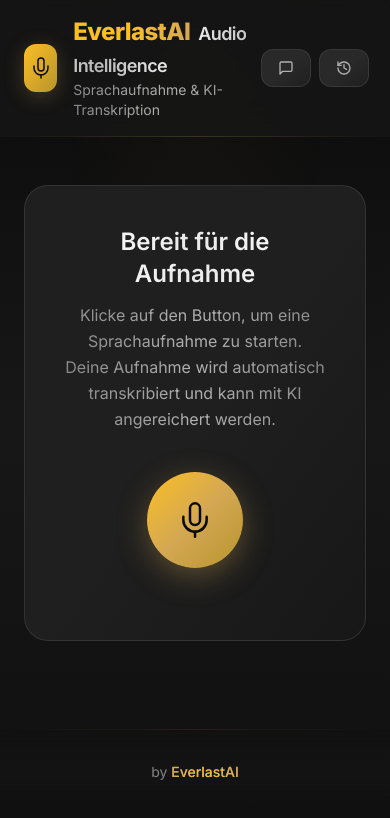
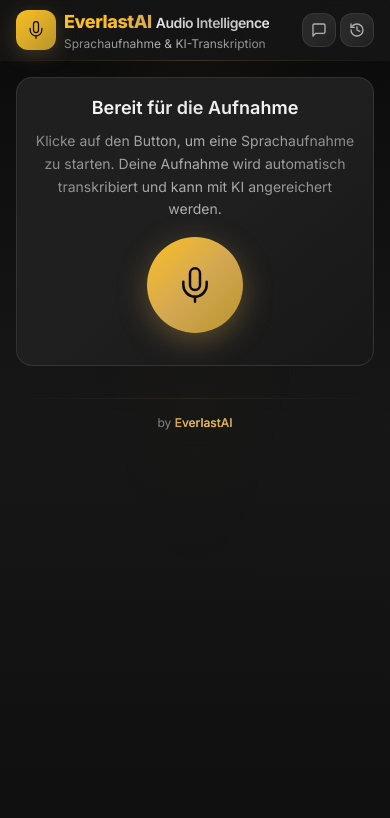
Before and after one commit to philyas/voice-agent, a Next.js app in the folder frontend/: page / in a window 390 px wide. Shown: the top 818 px of the page. Built offline with nearby package versions, Linux system fonts and the light colour scheme.

Commit message:
fix mainpage with mobile scrolling

```diff
--- a/frontend/src/app/page.tsx
+++ b/frontend/src/app/page.tsx
@@ -161,19 +161,19 @@
     <main className="min-h-screen relative z-10">
       {/* Header */}
       <header className="sticky top-0 z-50 glass border-b border-transparent bg-gradient-to-b from-dark-900/95 via-dark-900/90 to-dark-900/95" style={{ borderImage: 'linear-gradient(90deg, transparent, rgba(212, 168, 83, 0.2), transparent) 1' }}>
-        <div className="max-w-5xl mx-auto px-6 py-4">
+        <div className="max-w-5xl mx-auto px-4 sm:px-6 py-2 sm:py-4">
           <div className="flex items-center justify-between">
-            <div className="flex items-center gap-4">
-              <div className="w-12 h-12 rounded-xl bg-gradient-to-br from-gold-400 to-gold-600 flex items-center justify-center shadow-gold">
-                <Mic className="w-6 h-6 text-dark-950" strokeWidth={1.5} />
+            <div className="flex items-center gap-2 sm:gap-4">
+              <div className="w-10 h-10 sm:w-12 sm:h-12 rounded-xl bg-gradient-to-br from-gold-400 to-gold-600 flex items-center justify-center shadow-gold">
+                <Mic className="w-5 h-5 sm:w-6 sm:h-6 text-dark-950" strokeWidth={1.5} />
               </div>
               <div>
                 <div className="flex items-center gap-2">
-                  <h1 className="text-2xl font-extrabold tracking-tight">
+                  <h1 className="text-lg sm:text-2xl font-extrabold tracking-tight">
                     <span className="bg-gradient-to-r from-gold-400 via-gold-300 via-gold-400 to-gold-500 bg-clip-text text-transparent">
                       EverlastAI
                     </span>
-                    <span className="bg-gradient-to-r from-white/90 via-white/70 to-white/90 bg-clip-text text-transparent font-semibold text-lg ml-2">
+                    <span className="bg-gradient-to-r from-white/90 via-white/70 to-white/90 bg-clip-text text-transparent font-semibold text-sm sm:text-lg ml-1 sm:ml-2">
                       Audio Intelligence
                     </span>
                   </h1>
@@ -184,22 +184,22 @@
                     </span>
                   )}
                 </div>
-                <p className="text-sm bg-gradient-to-r from-dark-400 via-dark-300 to-dark-400 bg-clip-text text-transparent">
+                <p className="text-xs sm:text-sm bg-gradient-to-r from-dark-400 via-dark-300 to-dark-400 bg-clip-text text-transparent">
                   Sprachaufnahme & KI-Transkription
                 </p>
               </div>
             </div>
-            <div className="flex items-center gap-2">
+            <div className="flex items-center gap-1 sm:gap-2">
               <Link
                 href="/chat"
-                className="flex items-center gap-2 px-4 py-2.5 rounded-xl bg-gradient-to-br from-dark-800 via-dark-800 to-dark-850 border border-dark-700/50 text-dark-300 hover:text-white hover:border-gold-500/30 hover:bg-gradient-to-br hover:from-dark-750 hover:via-dark-800 hover:to-dark-850 transition-all duration-200"
+                className="flex items-center gap-1 sm:gap-2 px-2 sm:px-4 py-2 sm:py-2.5 rounded-xl bg-gradient-to-br from-dark-800 via-dark-800 to-dark-850 border border-dark-700/50 text-dark-300 hover:text-white hover:border-gold-500/30 hover:bg-gradient-to-br hover:from-dark-750 hover:via-dark-800 hover:to-dark-850 transition-all duration-200"
               >
                 <MessageSquare className="w-4 h-4" />
                 <span className="hidden sm:inline text-sm font-medium">Chat</span>
               </Link>
               <Link
                 href="/history"
-                className="flex items-center gap-2 px-4 py-2.5 rounded-xl bg-gradient-to-br from-dark-800 via-dark-800 to-dark-850 border border-dark-700/50 text-dark-300 hover:text-white hover:border-gold-500/30 hover:bg-gradient-to-br hover:from-dark-750 hover:via-dark-800 hover:to-dark-850 transition-all duration-200"
+                className="flex items-center gap-1 sm:gap-2 px-2 sm:px-4 py-2 sm:py-2.5 rounded-xl bg-gradient-to-br from-dark-800 via-dark-800 to-dark-850 border border-dark-700/50 text-dark-300 hover:text-white hover:border-gold-500/30 hover:bg-gradient-to-br hover:from-dark-750 hover:via-dark-800 hover:to-dark-850 transition-all duration-200"
               >
                 <History className="w-4 h-4" />
                 <span className="hidden sm:inline text-sm font-medium">Historie</span>
@@ -210,10 +210,10 @@
       </header>
 
       {/* Main Content */}
-      <div className="max-w-5xl mx-auto px-6 py-12">
+      <div className="max-w-5xl mx-auto px-4 sm:px-6 py-4 sm:py-12">
         {/* Error Messages */}
         {(recorderError || processing.error) && (
-          <div className="mb-8">
+          <div className="mb-4 sm:mb-8">
             <div className="bg-red-500/10 border border-red-500/30 rounded-xl p-4">
               <div className="flex items-start justify-between gap-4">
                 <div className="flex-1">
@@ -249,9 +249,9 @@
         )}
 
         {/* Recording Section */}
-        <section className="mb-10">
+        <section className="mb-4 sm:mb-10">
           <div
-            className="group bg-gradient-to-br from-dark-850 via-dark-850 to-dark-900 border border-dark-700/50 rounded-3xl p-10 relative overflow-hidden transition-all duration-300 hover:border-gold-500/20 hover:shadow-[0_20px_40px_rgba(0,0,0,0.4),0_0_0_1px_rgba(212,168,83,0.15),0_0_30px_rgba(212,168,83,0.05)]"
+            className="group bg-gradient-to-br from-dark-850 via-dark-850 to-dark-900 border border-dark-700/50 rounded-2xl sm:rounded-3xl p-4 sm:p-10 relative overflow-hidden transition-all duration-300 hover:border-gold-500/20 hover:shadow-[0_20px_40px_rgba(0,0,0,0.4),0_0_0_1px_rgba(212,168,83,0.15),0_0_30px_rgba(212,168,83,0.05)]"
             onClick={(e) => {
               // Prevent clicks on container from triggering any actions
               // Only allow clicks on actual buttons
@@ -264,16 +264,16 @@
             <div className="flex flex-col items-center">
               {/* Duration Display */}
               {isRecording && (
-                <div className="mb-8 text-center w-full transition-smooth animate-fade-in">
-                  <span className="text-6xl font-light tracking-tight font-mono bg-gradient-to-br from-gold-400 via-gold-300 to-gold-500 bg-clip-text text-transparent transition-all duration-300">
+                <div className="mb-4 sm:mb-8 text-center w-full transition-smooth animate-fade-in">
+                  <span className="text-4xl sm:text-6xl font-light tracking-tight font-mono bg-gradient-to-br from-gold-400 via-gold-300 to-gold-500 bg-clip-text text-transparent transition-all duration-300">
                     {formatDuration(duration)}
                   </span>
-                  <p className="text-sm bg-gradient-to-r from-dark-400 via-dark-300 to-dark-400 bg-clip-text text-transparent mt-2 font-medium transition-all duration-300">
+                  <p className="text-xs sm:text-sm bg-gradient-to-r from-dark-400 via-dark-300 to-dark-400 bg-clip-text text-transparent mt-1 sm:mt-2 font-medium transition-all duration-300">
                     {isPaused ? 'Pausiert' : 'Aufnahme läuft...'}
                   </p>
 
                   {/* Waveform Visualization */}
-                  <div className="mt-6 max-w-3xl mx-auto transition-smooth animate-fade-in">
+                  <div className="mt-3 sm:mt-6 max-w-3xl mx-auto transition-smooth animate-fade-in">
                     <Waveform
                       audioStream={audioStream}
                       isRecording={isRecording}
@@ -285,18 +285,18 @@
 
               {/* Instruction Text */}
               {!isRecording && !audioUrl && (
-                <div className="mb-10 text-center max-w-md transition-smooth animate-fade-in">
-                  <h2 className="text-2xl font-semibold mb-3 bg-gradient-to-r from-white via-white/90 to-white bg-clip-text text-transparent transition-all duration-300">
+                <div className="mb-4 sm:mb-10 text-center max-w-md transition-smooth animate-fade-in">
+                  <h2 className="text-lg sm:text-2xl font-semibold mb-2 sm:mb-3 bg-gradient-to-r from-white via-white/90 to-white bg-clip-text text-transparent transition-all duration-300">
                     Bereit für die Aufnahme
                   </h2>
-                  <p className="bg-gradient-to-r from-dark-400 via-dark-300 to-dark-400 bg-clip-text text-transparent leading-relaxed transition-all duration-300">
+                  <p className="text-sm sm:text-base bg-gradient-to-r from-dark-400 via-dark-300 to-dark-400 bg-clip-text text-transparent leading-relaxed transition-all duration-300">
                     Klicke auf den Button, um eine Sprachaufnahme zu starten.
                     Deine Aufnahme wird automatisch transkribiert und kann mit KI angereichert werden.
                   </p>
                   {/* Hotkey Hint for Electron */}
                   {isElectron && (
-                    <div className="mt-4 flex items-center justify-center gap-2 text-sm text-dark-500 transition-all duration-300">
-                      <Keyboard className="w-4 h-4" />
+                    <div className="mt-2 sm:mt-4 flex items-center justify-center gap-2 text-xs sm:text-sm text-dark-500 transition-all duration-300">
+                      <Keyboard className="w-3 h-3 sm:w-4 sm:h-4" />
                       <span>
                         Hotkey: <kbd className="px-2 py-1 bg-gradient-to-br from-dark-800 to-dark-850 border border-gold-500/20 rounded text-gold-400 font-mono text-xs">
                           {platform === 'darwin' ? '⌘' : 'Ctrl'}+Shift+V
@@ -308,7 +308,7 @@
               )}
 
               {/* Record Button */}
-              <div className="mb-8">
+              <div className="mb-4 sm:mb-8">
                 <RecordButton
                   isRecording={isRecording}
                   isPaused={isPaused}
@@ -323,9 +323,9 @@
               {/* Audio Player (after recording) */}
               {audioUrl && !isRecording && (
                 <div className="w-full max-w-lg transition-smooth animate-fade-in">
-                  <div className="mb-4 text-center">
-                    <p className="text-sm text-dark-400 mb-1">Aufnahmedauer</p>
-                    <p className="text-2xl font-light font-mono text-gold-400">
+                  <div className="mb-3 sm:mb-4 text-center">
+                    <p className="text-xs sm:text-sm text-dark-400 mb-1">Aufnahmedauer</p>
+                    <p className="text-xl sm:text-2xl font-light font-mono text-gold-400">
                       {formatDuration(duration)}
                     </p>
                   </div>
@@ -338,13 +338,13 @@
 
         {/* Process Button */}
         {audioUrl && !isRecording && processing.step === 'idle' && (
-          <section className="mb-10 transition-smooth animate-fade-in">
+          <section className="mb-4 sm:mb-10 transition-smooth animate-fade-in">
             <button
               onClick={processRecording}
-              className="w-full py-5 px-8 bg-gradient-to-r from-gold-500 via-gold-400 via-gold-500 to-gold-600 text-dark-950 rounded-2xl font-semibold shadow-gold-lg hover:shadow-gold transition-all duration-300 hover:scale-[1.01] flex items-center justify-center gap-3 btn-shine relative overflow-hidden group"
+              className="w-full py-3 sm:py-5 px-6 sm:px-8 bg-gradient-to-r from-gold-500 via-gold-400 via-gold-500 to-gold-600 text-dark-950 rounded-xl sm:rounded-2xl font-semibold shadow-gold-lg hover:shadow-gold transition-all duration-300 hover:scale-[1.01] flex items-center justify-center gap-2 sm:gap-3 btn-shine relative overflow-hidden group text-sm sm:text-base"
             >
               <div className="absolute inset-0 bg-gradient-to-r from-transparent via-white/20 to-transparent -translate-x-full group-hover:translate-x-full transition-transform duration-1000" />
-              <Sparkles className="w-5 h-5" />
+              <Sparkles className="w-4 h-4 sm:w-5 sm:h-5" />
               Aufnahme verarbeiten & transkribieren
             </button>
           </section>
@@ -352,20 +352,20 @@
 
         {/* Processing Status */}
         {isProcessing && (
-          <section className="mb-10 transition-smooth animate-fade-in">
-            <div className="bg-gradient-to-br from-dark-850 via-dark-850 to-dark-900 border border-dark-700/50 rounded-2xl p-8 relative overflow-hidden transition-all duration-300">
+          <section className="mb-4 sm:mb-10 transition-smooth animate-fade-in">
+            <div className="bg-gradient-to-br from-dark-850 via-dark-850 to-dark-900 border border-dark-700/50 rounded-xl sm:rounded-2xl p-4 sm:p-8 relative overflow-hidden transition-all duration-300">
               <div className="absolute inset-0 bg-gradient-to-br from-gold-500/5 via-transparent to-gold-500/5 pointer-events-none transition-all duration-300" />
-              <div className="flex items-center gap-5 relative z-10">
+              <div className="flex items-center gap-3 sm:gap-5 relative z-10">
                 <div className="relative">
-                  <div className="w-14 h-14 rounded-full border-2 border-dark-700/50 transition-all duration-300" />
-                  <div className="absolute inset-0 w-14 h-14 rounded-full border-2 border-gold-500/30 border-t-gold-500 border-r-gold-400 animate-spin transition-all duration-300" />
+                  <div className="w-10 h-10 sm:w-14 sm:h-14 rounded-full border-2 border-dark-700/50 transition-all duration-300" />
+                  <div className="absolute inset-0 w-10 h-10 sm:w-14 sm:h-14 rounded-full border-2 border-gold-500/30 border-t-gold-500 border-r-gold-400 animate-spin transition-all duration-300" />
                 </div>
                 <div>
-                  <p className="font-semibold bg-gradient-to-r from-white via-white/90 to-white bg-clip-text text-transparent text-lg transition-all duration-300">
+                  <p className="font-semibold bg-gradient-to-r from-white via-white/90 to-white bg-clip-text text-transparent text-base sm:text-lg transition-all duration-300">
                     {processing.step === 'uploading' && 'Aufnahme wird hochgeladen...'}
                     {processing.step === 'transcribing' && 'Wird transkribiert...'}
                   </p>
-                  <p className="text-sm bg-gradient-to-r from-dark-400 via-dark-300 to-dark-400 bg-clip-text text-transparent mt-1 transition-all duration-300">
+                  <p className="text-xs sm:text-sm bg-gradient-to-r from-dark-400 via-dark-300 to-dark-400 bg-clip-text text-transparent mt-1 transition-all duration-300">
                     Bitte warten Sie einen Moment
                   </p>
                 </div>
@@ -376,7 +376,7 @@
 
         {/* Transcription Result */}
         {processing.transcription && (
-          <section className="mb-10 transition-smooth animate-fade-in">
+          <section className="mb-4 sm:mb-10 transition-smooth animate-fade-in">
             <TranscriptionCard
               text={processing.transcription.text}
               transcriptionId={processing.transcription.id}
@@ -411,8 +411,8 @@
       </div>
 
       {/* Footer */}
-      <footer className="py-8 text-center border-t border-transparent bg-gradient-to-b from-transparent via-dark-900/50 to-transparent" style={{ borderImage: 'linear-gradient(90deg, transparent, rgba(212, 168, 83, 0.1), transparent) 1' }}>
-        <p className="text-sm bg-gradient-to-r from-dark-500 via-dark-400 to-dark-500 bg-clip-text text-transparent">
+      <footer className="py-4 sm:py-8 text-center border-t border-transparent bg-gradient-to-b from-transparent via-dark-900/50 to-transparent" style={{ borderImage: 'linear-gradient(90deg, transparent, rgba(212, 168, 83, 0.1), transparent) 1' }}>
+        <p className="text-xs sm:text-sm bg-gradient-to-r from-dark-500 via-dark-400 to-dark-500 bg-clip-text text-transparent">
           by <span className="bg-gradient-to-r from-gold-500 via-gold-400 to-gold-500 bg-clip-text text-transparent font-medium">EverlastAI</span>
         </p>
       </footer>
```
